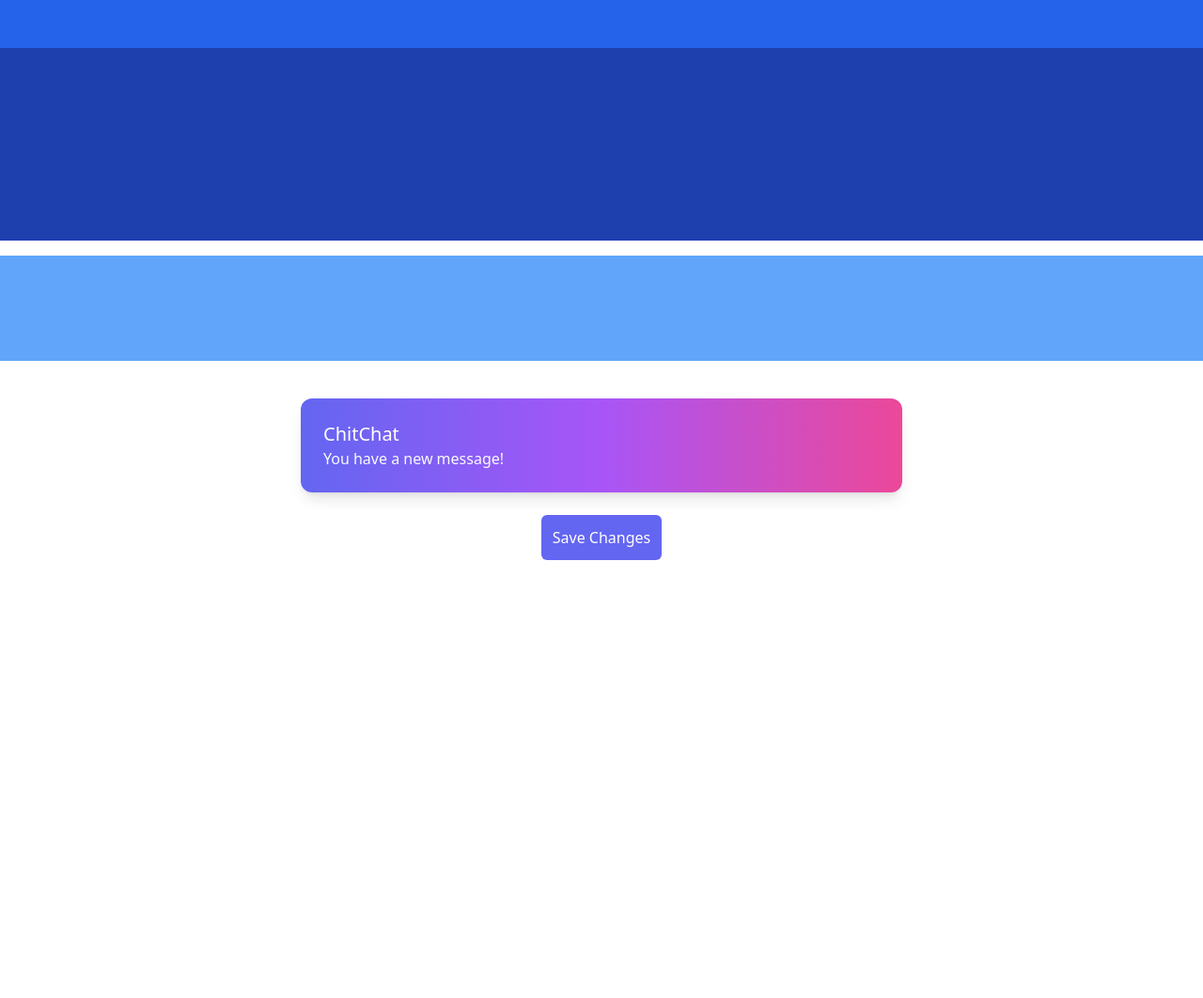
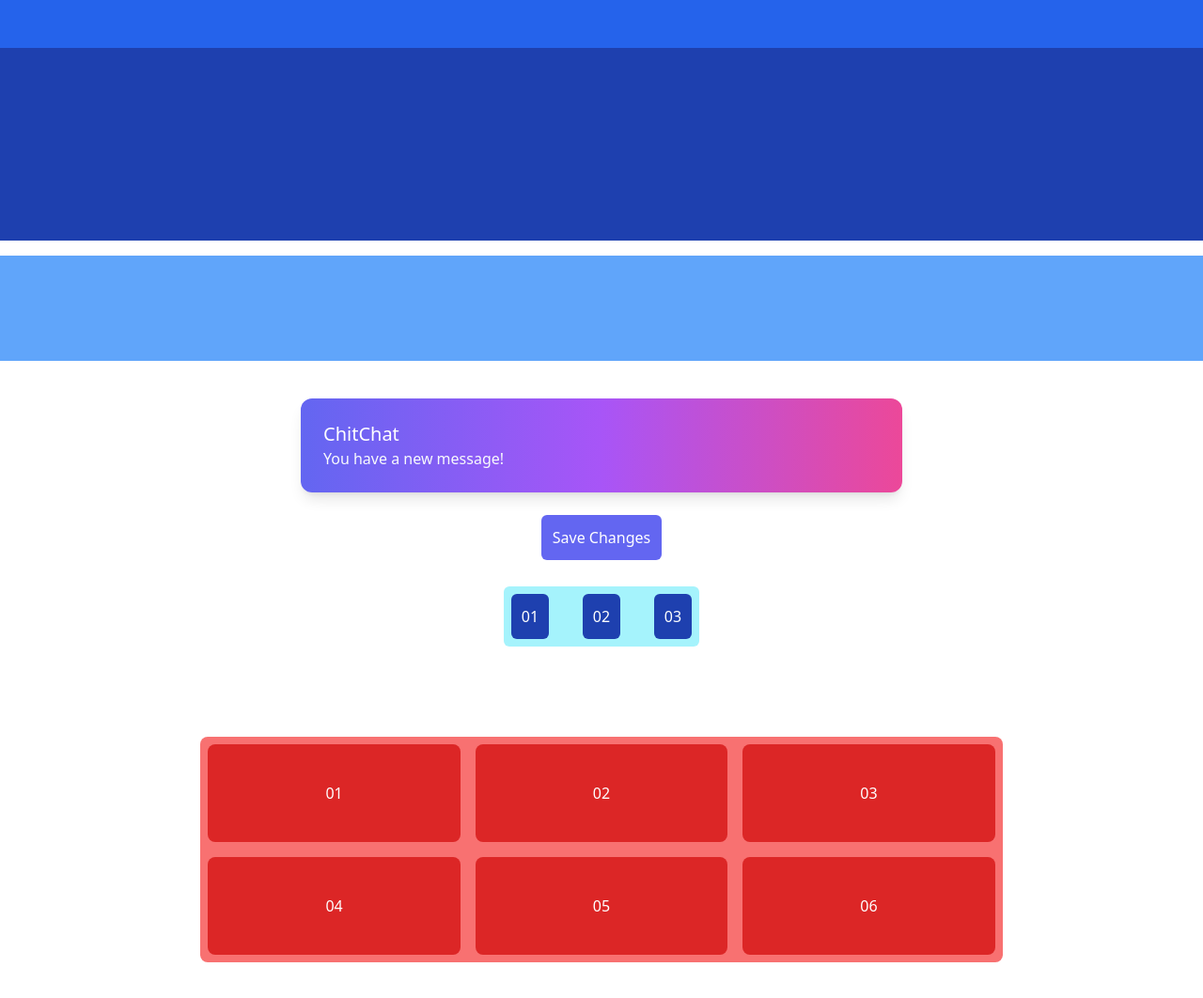
Before and after one commit to SaadHussein/Simple-Project-Tailwind, a plain HTML site: page index.html in a window 1280 px wide. Shown: the whole page at 94% size. Before the commit the page ends 800 px from the top, so only its background shows below. Drawn offline with nearby package versions, Linux system fonts and the light colour scheme.

Commit message:
hi ana b7b tailwind bye

```diff
--- a/index.html
+++ b/index.html
@@ -27,5 +27,60 @@
         Save Changes
       </button>
     </div>
+
+    <div
+      class="transition-all duration-300 flex flex-row justify-between mx-auto w-52 bg-cyan-200 mt-7 rounded-md flex-1 hover:bg-cyan-400 hover:scale-110 hover:shadow-lg"
+    >
+      <div
+        class="flex items-center justify-center p-3 bg-blue-800 m-2 text-white rounded-md w-10"
+      >
+        01
+      </div>
+      <div
+        class="flex items-center justify-center p-3 bg-blue-800 m-2 text-white rounded-md w-10"
+      >
+        02
+      </div>
+      <div
+        class="flex items-center justify-center p-3 bg-blue-800 m-2 text-white rounded-md w-10"
+      >
+        03
+      </div>
+    </div>
+
+    <div
+      class="p-2 grid justify-items-stretch grid-cols-2 lg:grid-cols-3 gap-4 transition-all duration-300 rounded-lg w-2/3 h-60 mx-auto my-24 bg-red-400 hover:bg-red-300"
+    >
+      <div
+        class="transition-all duration-300 bg-red-600 rounded-lg text-white flex items-center justify-center hover:col-span-2"
+      >
+        01
+      </div>
+      <div
+        class="bg-red-600 rounded-lg text-white flex items-center justify-center"
+      >
+        02
+      </div>
+      <div
+        class="bg-red-600 rounded-lg text-white flex items-center justify-center"
+      >
+        03
+      </div>
+      <div
+        class="bg-red-600 rounded-lg text-white flex items-center justify-center"
+      >
+        04
+      </div>
+      <div
+        class="bg-red-600 rounded-lg text-white flex items-center justify-center"
+      >
+        05
+      </div>
+      <div
+        class="bg-red-600 rounded-lg text-white flex items-center justify-center"
+      >
+        06
+      </div>
+    </div>
   </body>
 </html>
```
